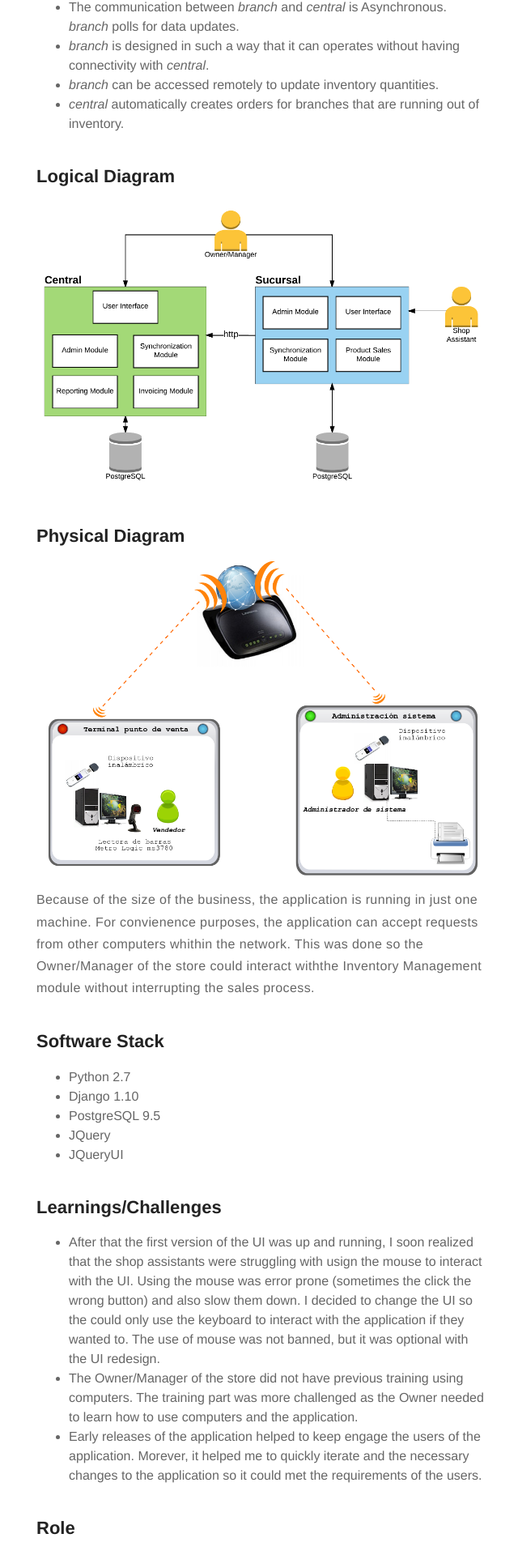
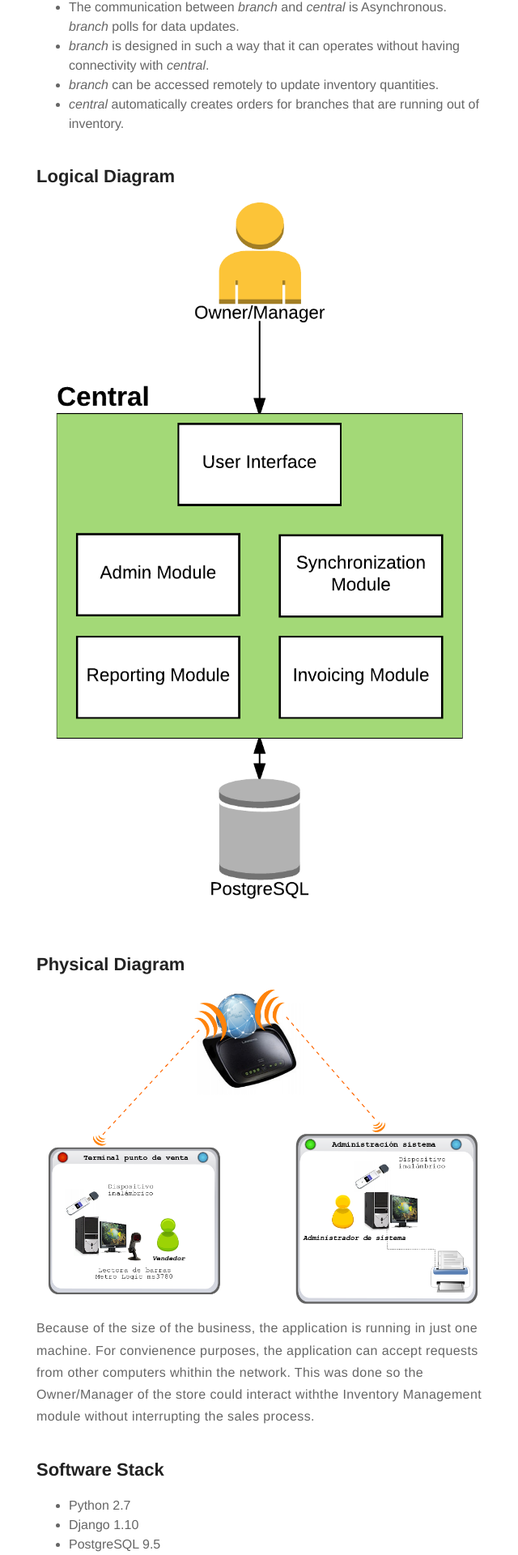
Before and after one commit to minostro/minostro.github.io, a Jekyll site: the page built from _posts/2017-05-29-meaculpas.markdown, in a window 1280 px wide. Shown: the part 744-2664 px from the top of the page at 81% size, without its empty margins (315-955 px from the left). Built offline with Jekyll 4.4.1, drawn with Linux system fonts in a browser that asks for light colours; comment, search, counter and statistics services are not loaded.

Commit message:
autocommit

```diff
--- a/_posts/2017-05-29-meaculpas.markdown
+++ b/_posts/2017-05-29-meaculpas.markdown
@@ -18,7 +18,7 @@ Meaculpa's is a Distributed Point of Sales System built for the biggest liquor s
 * *central* automatically creates orders for branches that are running out of inventory.
 
 ## Logical Diagram
-![Logical Diagram](/assets/images/projects/meaculpas/logical_diagram.png)
+![Central Logical Diagram](/assets/images/projects/meaculpas/central_logical_diagram.png)
 
 
 ## Physical Diagram
```
Also changed, not shown: assets/images/projects/meaculpas/central_logical_diagram.png (added), assets/images/projects/meaculpas/logical_diagram.png (deleted).
